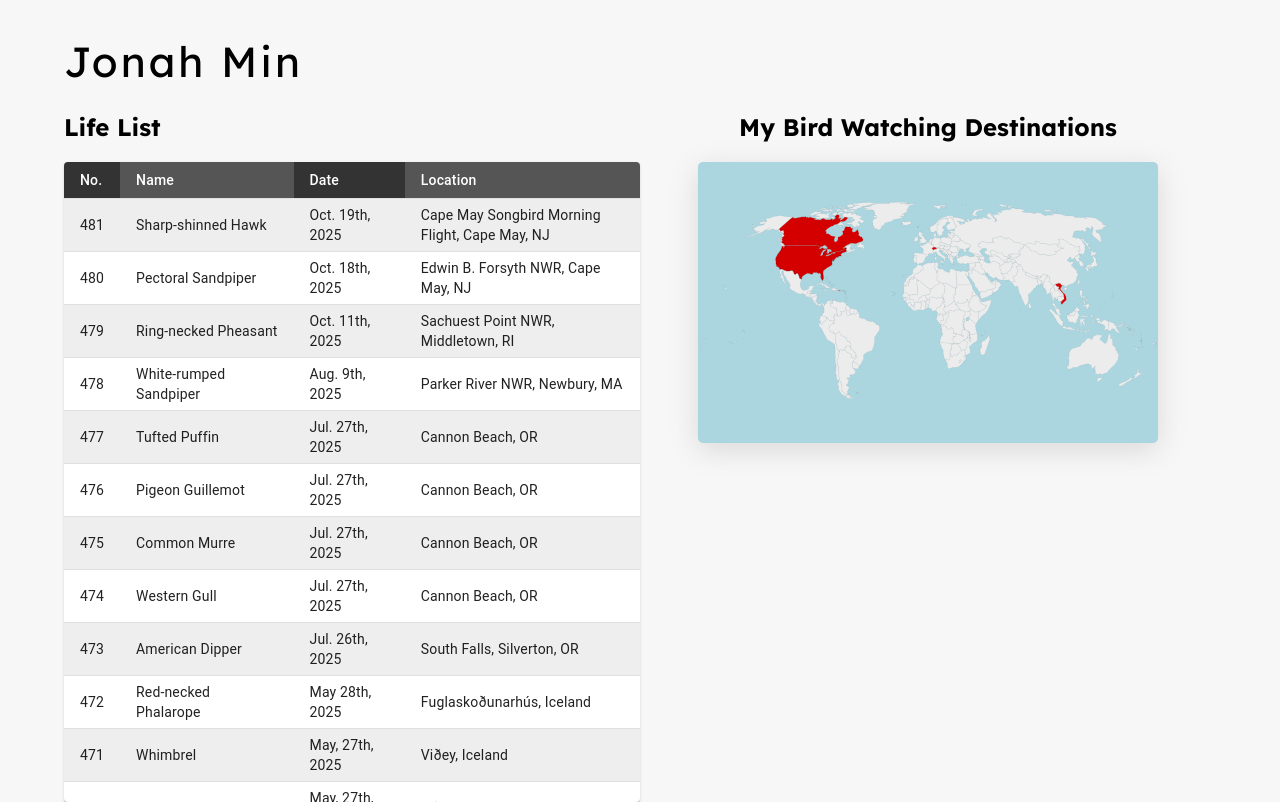
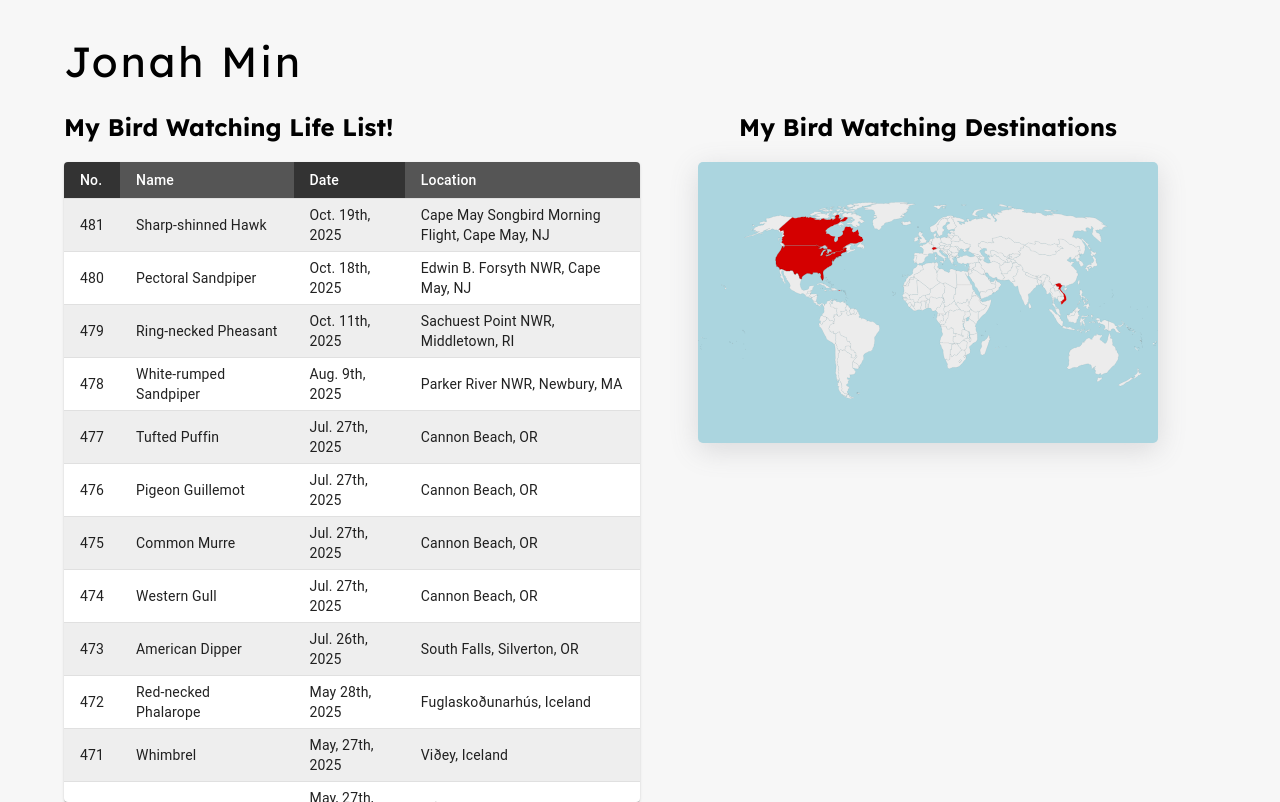
Before and after one commit to Jonah-Min/lifelist.jonahmin.com, a React (Vite) app: page / in a window 1280 px wide. Built offline with nearby package versions, Linux system fonts and the light colour scheme.

Commit message:
Update life list text

```diff
--- a/src/containers/LifeList.jsx
+++ b/src/containers/LifeList.jsx
@@ -36,7 +36,7 @@ export default function LifeList() {
             <WebsiteHeader />
             <span className="life-list-container">
                 <span className="life-list-left">
-                    <h2>Life List</h2>
+                    <h2>My Bird Watching Life List!</h2>
                     <Paper sx={{ width: '100%', overflow: 'hidden' }}>
                         <TableContainer sx={{ maxHeight: '80vh' }} >
                             <Table stickyHeader aria-label="simple table" size="small">
```
Also changed, not shown: 9 other files (tests, documents, lock files or other folders).
